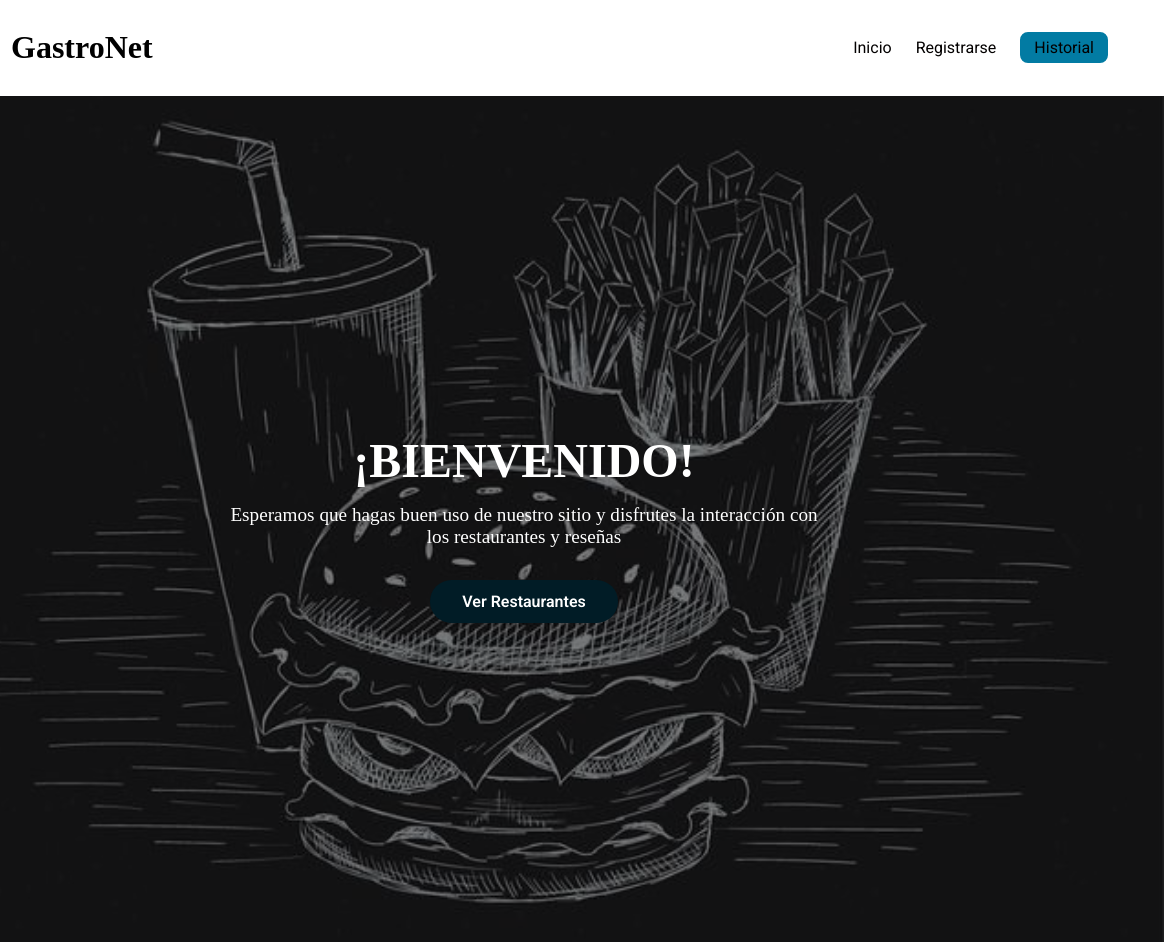
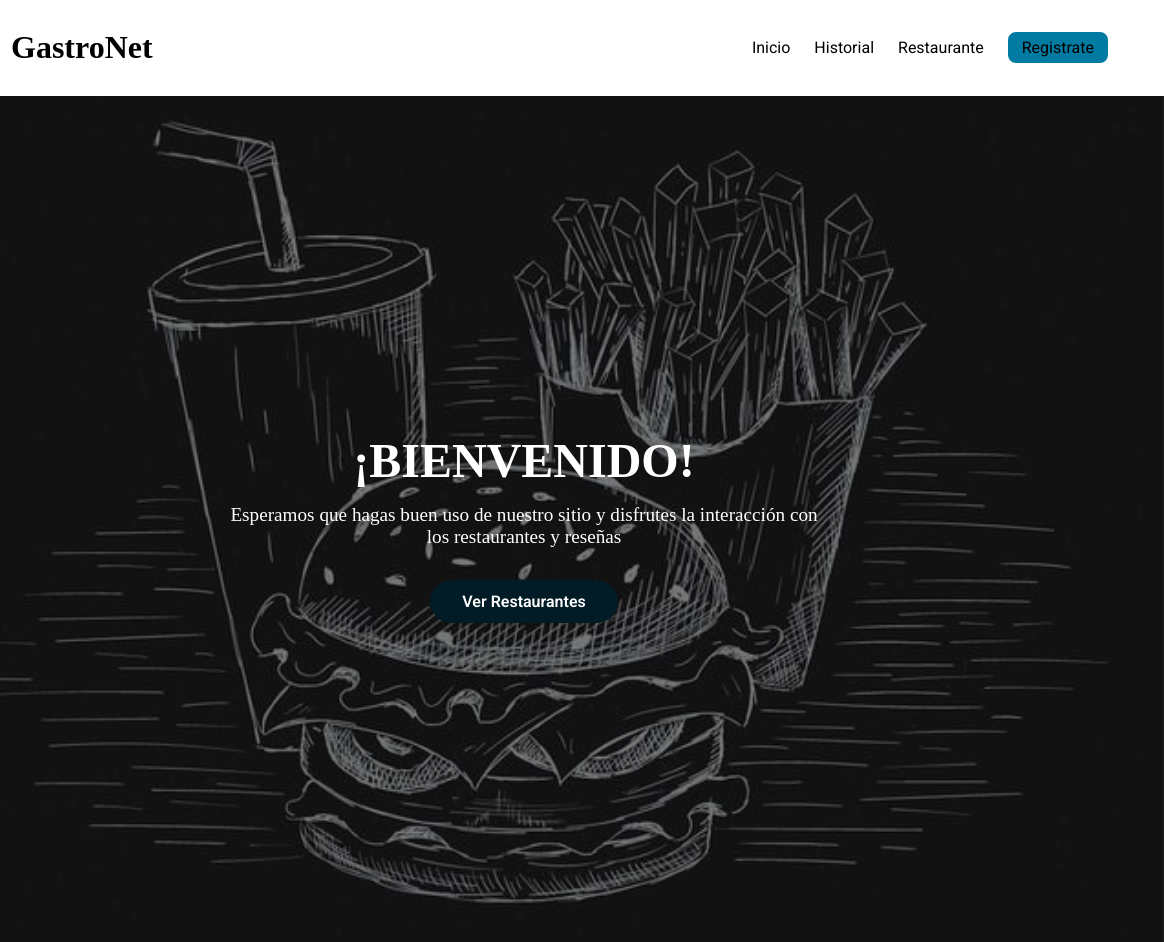
Before and after one commit to Janer615/Proyecto-Restaurantes, a plain HTML site: page index.html in a window 1280 px wide. Shown: the full height of the page, 116-1280 px from the left. Drawn offline with Linux system fonts and the light colour scheme.

Commit message:
cambios (fokin shit)

```diff
--- a/index.html
+++ b/index.html
@@ -15,8 +15,9 @@
         <nav class="nav-menu">
             <ul>
                 <li><a href="#">Inicio</a></li>
-                <li><a href="#">Registrarse</a></li>
                 <li><a href="#">Historial</a></li>
+                <li><a href="#"></a>Restaurante</li>
+                <li><a href="#"></a>Registrate</li>
             </ul>
         </nav>
     </header>
```
Also changed, not shown: top.html (deleted).
